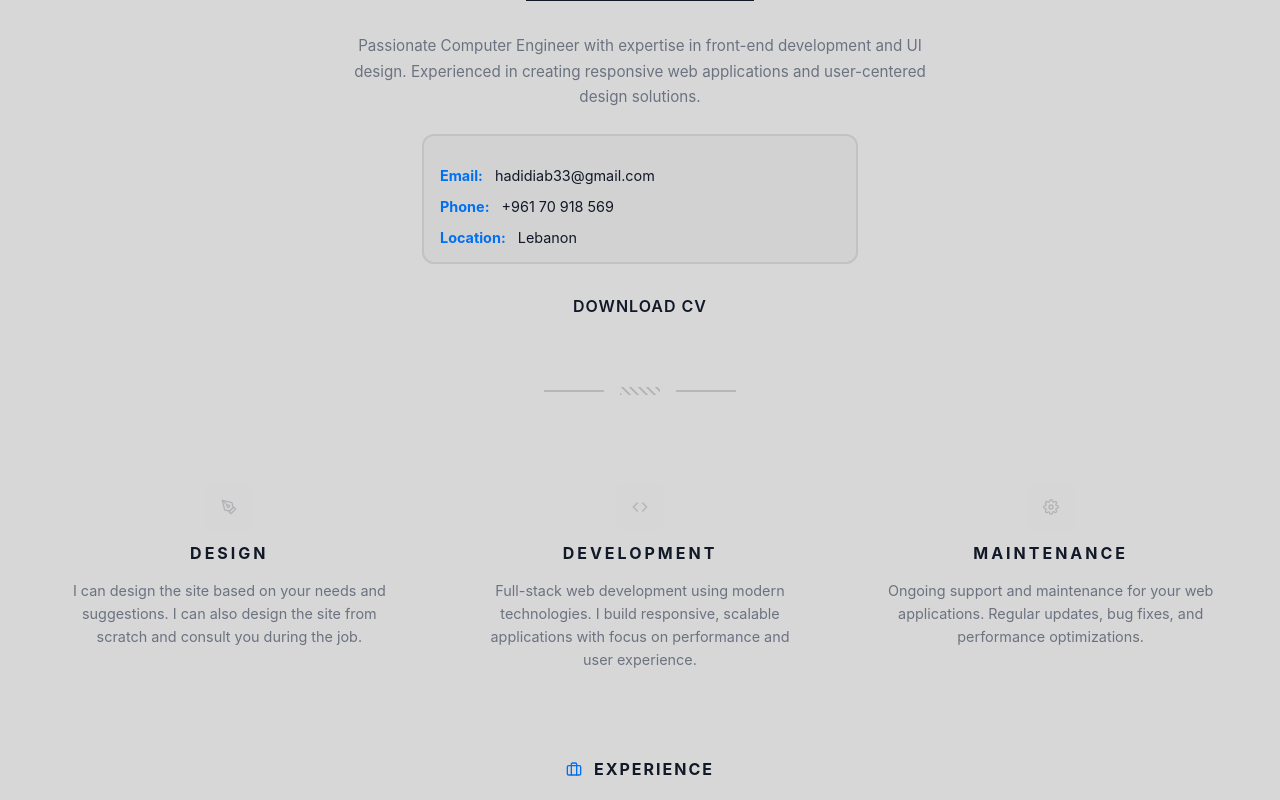
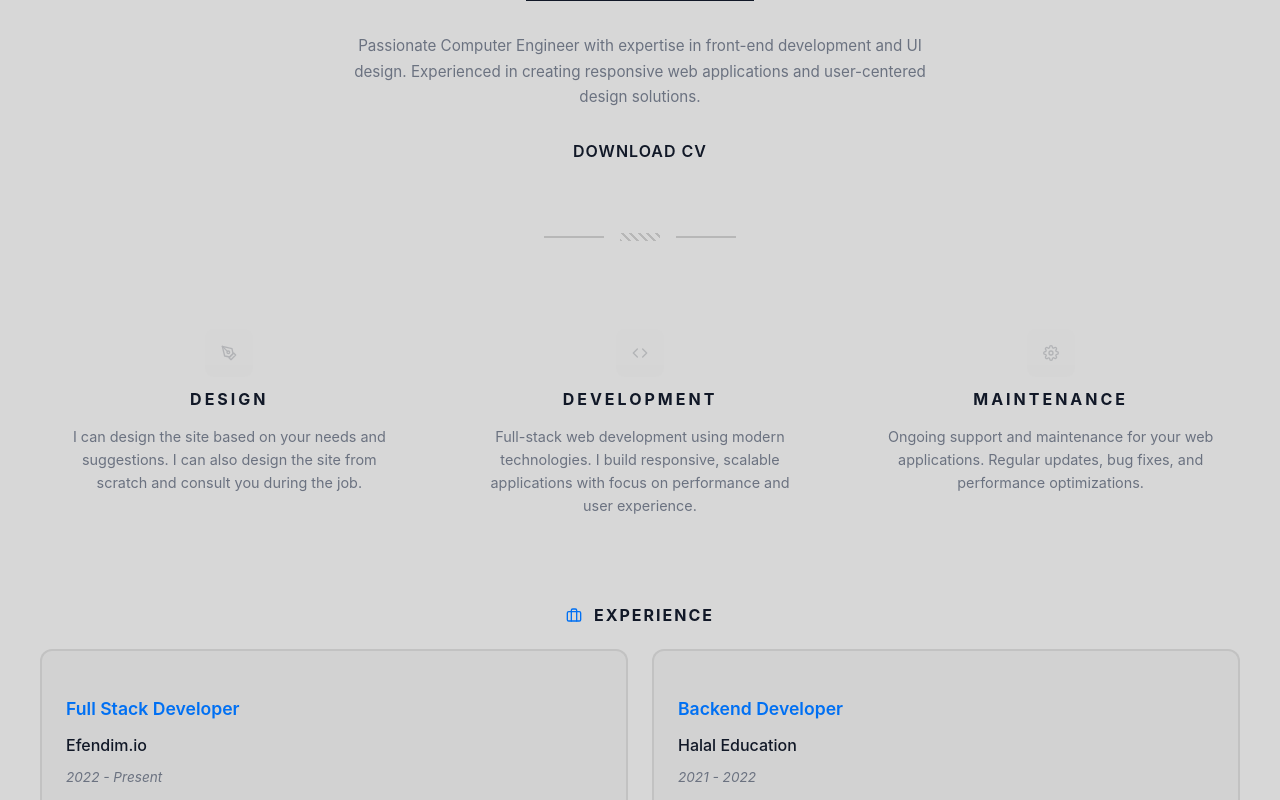
Before and after one commit to Hadi20Diab/my-portfolio, a Next.js app: page / in a window 1280 px wide. Shown: the part 1160-1960 px from the top of the page. Built offline with nearby package versions, Linux system fonts and the light colour scheme.

Commit message:
feat: refactor AboutSection to use DecorativeDivider and remove unused styles; add EducationSection and ExperienceSection components with styles

```diff
--- a/src/components/AboutSection/AboutSection.jsx
+++ b/src/components/AboutSection/AboutSection.jsx
@@ -5,8 +5,9 @@ import './AboutSection.scss'
 import { FiPenTool, FiCode, FiSettings, FiBriefcase, FiBookOpen } from 'react-icons/fi'
 import { getPortfolioData } from '../../utils/data'
 import Loading from '../Loading/Loading'
-import BottomDivider from '../BottomDivider/BottomDivider'
+import BottomDivider from '../DecorativeDivider/DecorativeDivider'
 import useInView from '../../hooks/useInView'
+import DecorativeDivider from '../DecorativeDivider/DecorativeDivider'
 
 export default function AboutSection() {
     const [data, setData] = useState(null)
@@ -50,21 +51,12 @@ export default function AboutSection() {
                     <p className="aboutDescription">
                         {data.personal.bio}
                     </p>
-                    <div className="contactInfo">
-                        <p><strong>Email:</strong> {data.personal.email}</p>
-                        <p><strong>Phone:</strong> {data.personal.phone}</p>
-                        <p><strong>Location:</strong> {data.personal.location}</p>
-                    </div>
                     <a href={data.resume.path} target="_blank" className="exploreButton">
                         DOWNLOAD CV
                     </a>
                 </div>
 
-                <div className="decorativeDivider">
-                    <div className="dividerLine"></div>
-                    <div className="dividerPattern"></div>
-                    <div className="dividerLine"></div>
-                </div>
+                <DecorativeDivider />
 
                 <div className="servicesGrid">
                     {data.services.map((service, index) => {
--- a/src/components/AboutSection/AboutSection.scss
+++ b/src/components/AboutSection/AboutSection.scss
@@ -84,30 +84,6 @@
         }
     }
 
-    .decorativeDivider {
-        display: flex;
-        align-items: center;
-        justify-content: center;
-        margin: vars.$space-xxl 0;
-        gap: 1rem;
-
-        .dividerLine {
-            width: 60px;
-            height: 2px;
-            background: rgba(0, 0, 0, 0.15);
-        }
-
-        .dividerPattern {
-            width: 40px;
-            height: 8px;
-            background-image: repeating-linear-gradient(45deg,
-                    rgba(0, 0, 0, 0.15) 0px,
-                    rgba(0, 0, 0, 0.15) 2px,
-                    transparent 2px,
-                    transparent 6px);
-        }
-    }
-
     .servicesGrid {
         display: grid;
         grid-template-columns: repeat(auto-fit, minmax(280px, 1fr));
@@ -171,16 +147,6 @@
         .servicesGrid {
             grid-template-columns: 1fr;
             gap: vars.$space-lg;
-        }
-
-        .decorativeDivider {
-            .dividerLine {
-                width: 40px;
-            }
-
-            .dividerPattern {
-                width: 30px;
-            }
         }
     }
 }
@@ -271,32 +237,6 @@
             }
         }
     }
-
-    .contactInfo {
-        background: rgba(0, 0, 0, 0.02);
-        border: 2px solid rgba(0, 0, 0, 0.08);
-        border-radius: 12px;
-        padding: vars.$space-md;
-        margin: vars.$space-lg 0;
-        text-align: left;
-        max-width: 400px;
-        margin-left: auto;
-        margin-right: auto;
-
-        p {
-            margin-bottom: vars.$space-xs;
-            font-size: 0.9rem;
-
-            strong {
-                color: var(--brand);
-                margin-right: vars.$space-xs;
-            }
-
-            &:last-child {
-                margin-bottom: 0;
-            }
-        }
-    }
 }
 
 /* Dark theme adjustments */
@@ -312,20 +252,6 @@
             }
         }
 
-        .decorativeDivider {
-            .dividerLine {
-                background: rgba(255, 255, 255, 0.15);
-            }
-
-            .dividerPattern {
-                background-image: repeating-linear-gradient(45deg,
-                        rgba(255, 255, 255, 0.15) 0px,
-                        rgba(255, 255, 255, 0.15) 2px,
-                        transparent 2px,
-                        transparent 6px);
-            }
-        }
-
         .experienceSection,
         .educationSection {
             .sectionTitle {
@@ -336,8 +262,8 @@
         }
 
         .experienceCard,
-        .educationCard,
-        .contactInfo {
+        .educationCard
+        {
             background: rgba(255, 255, 255, 0.03);
             border-color: rgba(255, 255, 255, 0.1);
 
```
Also changed, not shown: src/components/EducationSection/EducationSection.jsx (added, +20 -0 lines), src/components/EducationSection/EducationSection.scss (added, +30 -0 lines), src/components/ExperienceSection/ExperienceSection.jsx (added, +27 -0 lines), src/components/ExperienceSection/ExperienceSection.scss (added, +34 -0 lines), src/components/TitleBox/TitleBox.jsx (added, +11 -0 lines), src/components/TitleBox/TitleBox.scss (added, +27 -0 lines).
